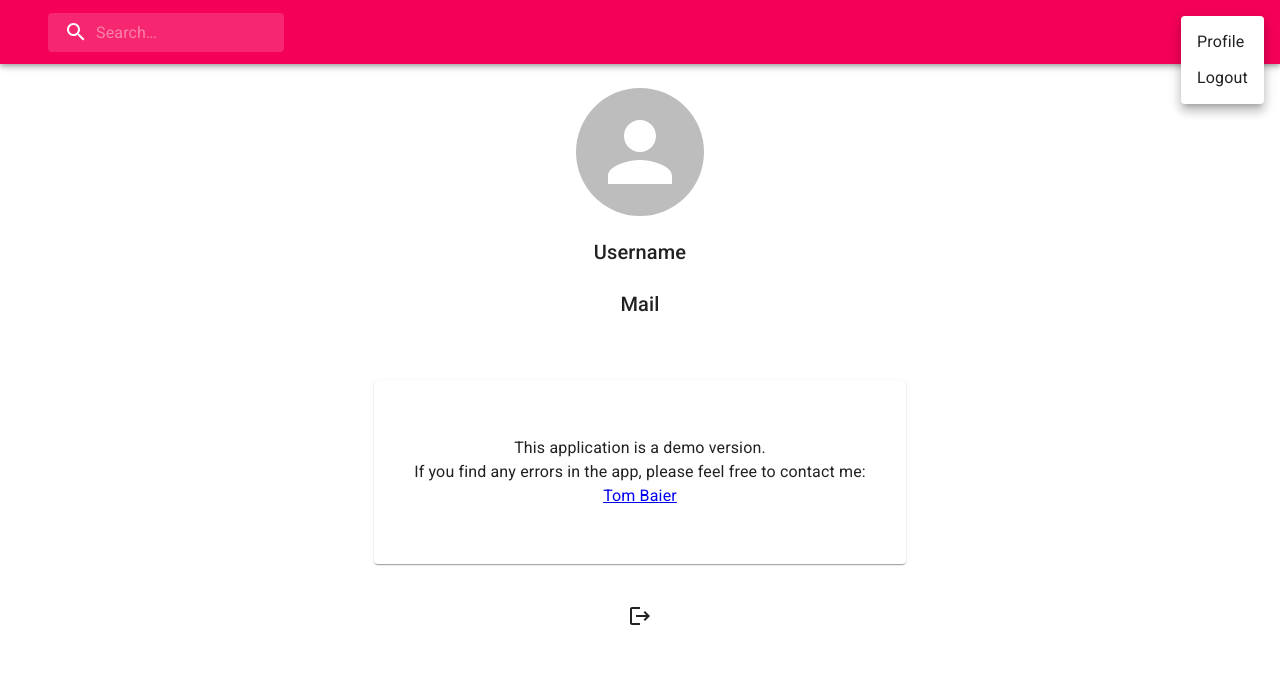
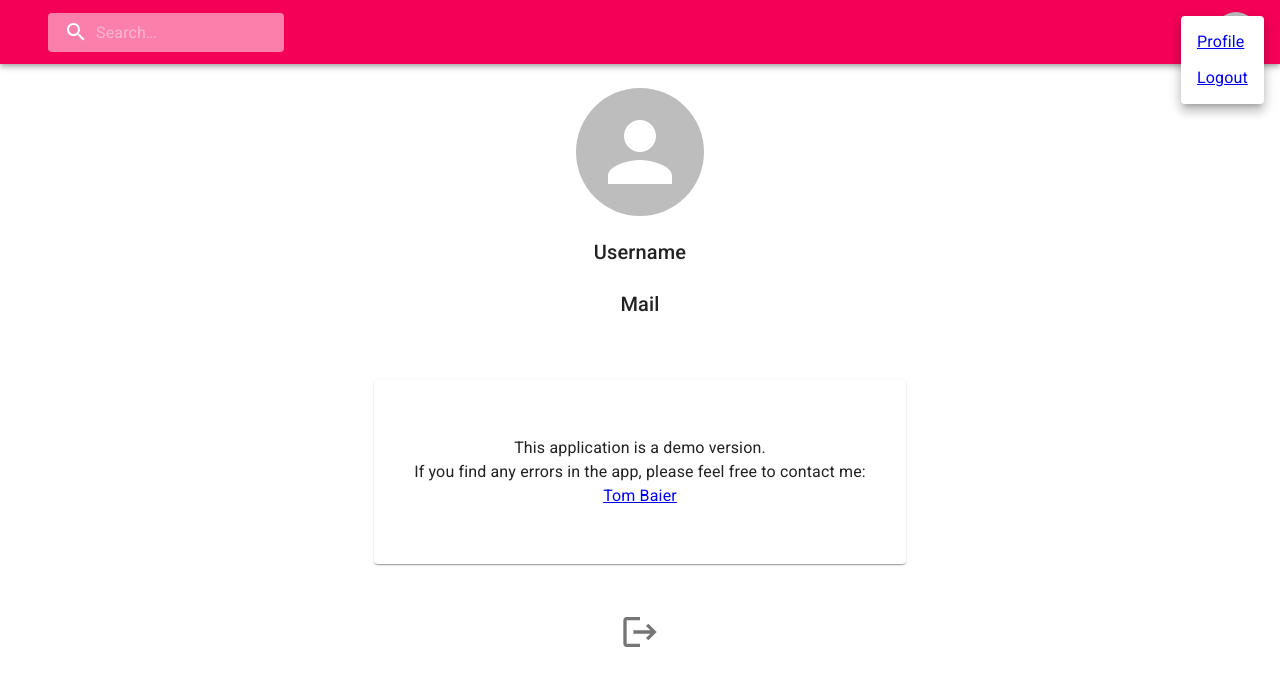
Before and after one commit to tombaier/bix-feedgram, a React (Create React App) app: page /profile in a window 1280 px wide. Both pictures are taken after a click on the button 1244 px from the left and 32 px from the top of the page. Shown: the top 686 px of the page. Built offline with nearby package versions, Linux system fonts and the light colour scheme.

Commit message:
routes added 2 HeaderMain and Profile

```diff
--- a/src/components/HeaderMain.tsx
+++ b/src/components/HeaderMain.tsx
@@ -8,14 +8,15 @@ import InputBase from '@mui/material/InputBase';
 import MenuItem from '@mui/material/MenuItem';
 import Menu from '@mui/material/Menu';
 import SearchIcon from '@mui/icons-material/Search';
-import AccountCircle from '@mui/icons-material/AccountCircle';
+import Avatar from '@mui/material/Avatar'
+import { Link } from 'react-router-dom'
 
 const Search = styled('div')(({ theme }) => ({
   position: 'relative',
   borderRadius: theme.shape.borderRadius,
-  backgroundColor: alpha(theme.palette.common.white, 0.15),
+  backgroundColor: alpha(theme.palette.common.white, 0.50),
   '&:hover': {
-    backgroundColor: alpha(theme.palette.common.white, 0.25),
+    backgroundColor: alpha(theme.palette.common.white, 0.60),
   },
   marginRight: theme.spacing(2),
   marginLeft: 0,
@@ -71,10 +72,6 @@ export default function PrimarySearchAppBar() {
     handleMobileMenuClose();
   };
 
-  const handleMobileMenuOpen = (event: React.MouseEvent<HTMLElement>) => {
-    setMobileMoreAnchorEl(event.currentTarget);
-  };
-
   const menuId = 'primary-search-account-menu';
   const renderMenu = (
     <Menu
@@ -92,8 +89,14 @@ export default function PrimarySearchAppBar() {
       open={isMenuOpen}
       onClose={handleMenuClose}
     >
-      <MenuItem onClick={handleMenuClose}> Profile </MenuItem>
-      <MenuItem onClick={handleMenuClose}> Logout </MenuItem>
+      <Link to='/profile'>
+        <MenuItem> Profile </MenuItem>
+      </Link>
+
+      <Link to='/login'>
+        <MenuItem> Logout </MenuItem>
+      </Link>
+
     </Menu>
   );
 
@@ -122,7 +125,7 @@ export default function PrimarySearchAppBar() {
           aria-haspopup="true"
           color="inherit"
         >
-          <AccountCircle />
+          <Avatar />
         </IconButton>
         <p>Profile</p>
       </MenuItem>
@@ -153,7 +156,9 @@ export default function PrimarySearchAppBar() {
               onClick={handleProfileMenuOpen}
               color="inherit"
             >
-              <AccountCircle />
+              <Avatar
+                sx={{ width: 40, height: 40 }}
+              />
             </IconButton>
           </Box>
         </Toolbar>
--- a/src/pages/Login.tsx
+++ b/src/pages/Login.tsx
@@ -45,7 +45,7 @@ const Login = () => {
                     </Link>
                 </Grid>
                 <br/>
-                <Link to='/Signup'>You don't have an account yet? Sign up!</Link>
+                <Link to='/signup'>You don't have an account yet? Sign up!</Link>
             </Typography>
         </Box>
     )
--- a/src/pages/Profile.tsx
+++ b/src/pages/Profile.tsx
@@ -4,6 +4,8 @@ import { Center } from '../components/Center'
 import Avatar from '@mui/material/Avatar'
 import Typography from '@mui/material/Typography'
 import { Logout } from '@mui/icons-material'
+import IconButton from '@mui/material/IconButton';
+import { Link } from 'react-router-dom'
 
 const Profile = () => {
     return(
@@ -19,7 +21,6 @@ const Profile = () => {
                 <p> Username </p>
                 <p> Mail </p>
             </Typography>
-
 
             <Box p={{xs: 2, sm: 3, md: 5}}>
                 <Paper>
@@ -38,9 +39,16 @@ const Profile = () => {
                     </Box>
                 </Paper>
             </Box>
-            <Logout
-                sx={{ width: 24, height: 24 }}
-            />
+
+            <Link to='/login'>
+                <IconButton>
+                    <Logout
+                        sx={{ width: 40, height: 40 }}
+                    />
+                </IconButton>
+            </Link>
+
+
         </Center>
     )
 }
```
Also changed, not shown: 1 other file (tests, documents, lock files or other folders).
